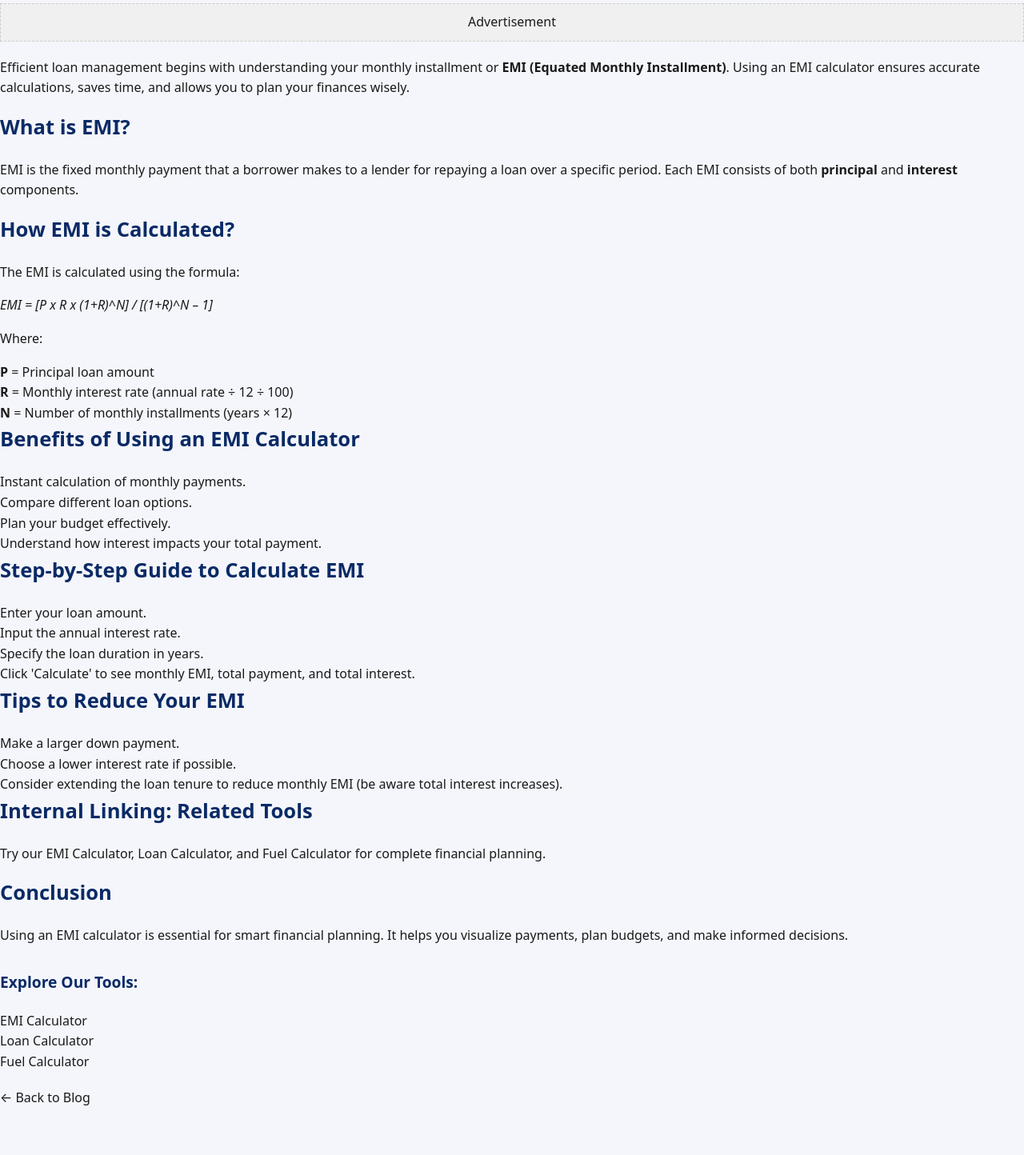
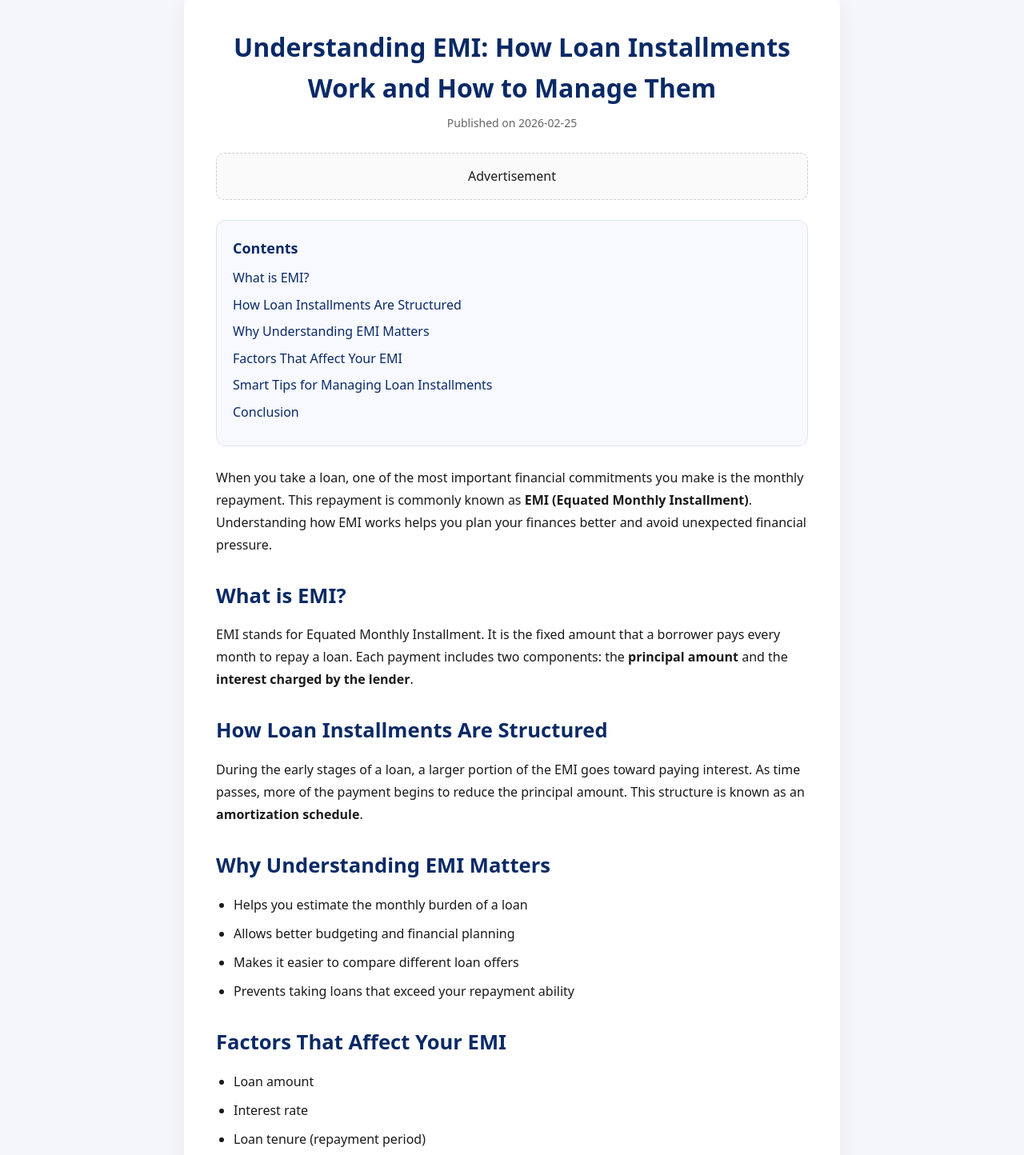
Before and after one commit to Sawbean/Finance-tools, a Next.js app: page /blog/emi-calculator-guide in a window 1280 px wide. Shown: the part 140-1584 px from the top of the page at 80% size. Built offline with nearby package versions, Linux system fonts and the light colour scheme.

Commit message:
update eveerything

```diff
--- a/data/blogPosts.js
+++ b/data/blogPosts.js
@@ -1,91 +1,169 @@
 // data/blogPosts.js
+
 export const blogContent = {
+
   "emi-calculator-guide": {
-    title: "EMI Calculator Guide: How to Calculate Your Loan Installments Easily",
-    description: "Learn how to calculate your EMI, understand interest, and plan your loan repayments efficiently with our step-by-step EMI guide.",
-    keywords: ["EMI calculator", "loan EMI", "monthly installment", "finance calculator", "Nepal loans", "ToolFinance"],
+    title: "Understanding EMI: How Loan Installments Work and How to Manage Them",
+    description: "Learn what EMI means, how loan installments are structured, and how to manage monthly repayments effectively for better financial planning.",
+    keywords: ["EMI meaning", "loan EMI", "monthly installment", "loan repayment", "finance Nepal", "ToolFinance"],
     publishDate: "2026-02-25",
+
     content: `
-      <p>Efficient loan management begins with understanding your monthly installment or <strong>EMI (Equated Monthly Installment)</strong>. Using an EMI calculator ensures accurate calculations, saves time, and allows you to plan your finances wisely.</p>
+      <p>When you take a loan, one of the most important financial commitments you make is the monthly repayment. This repayment is commonly known as <strong>EMI (Equated Monthly Installment)</strong>. Understanding how EMI works helps you plan your finances better and avoid unexpected financial pressure.</p>
+
       <h2>What is EMI?</h2>
-      <p>EMI is the fixed monthly payment that a borrower makes to a lender for repaying a loan over a specific period. Each EMI consists of both <strong>principal</strong> and <strong>interest</strong> components.</p>
-      <h2>How EMI is Calculated?</h2>
-      <p>The EMI is calculated using the formula:</p>
-      <p><em>EMI = [P x R x (1+R)^N] / [(1+R)^N – 1]</em></p>
-      <p>Where:</p>
+      <p>EMI stands for Equated Monthly Installment. It is the fixed amount that a borrower pays every month to repay a loan. Each payment includes two components: the <strong>principal amount</strong> and the <strong>interest charged by the lender</strong>.</p>
+
+      <h2>How Loan Installments Are Structured</h2>
+      <p>During the early stages of a loan, a larger portion of the EMI goes toward paying interest. As time passes, more of the payment begins to reduce the principal amount. This structure is known as an <strong>amortization schedule</strong>.</p>
+
+      <h2>Why Understanding EMI Matters</h2>
       <ul>
-        <li><strong>P</strong> = Principal loan amount</li>
-        <li><strong>R</strong> = Monthly interest rate (annual rate ÷ 12 ÷ 100)</li>
-        <li><strong>N</strong> = Number of monthly installments (years × 12)</li>
+        <li>Helps you estimate the monthly burden of a loan</li>
+        <li>Allows better budgeting and financial planning</li>
+        <li>Makes it easier to compare different loan offers</li>
+        <li>Prevents taking loans that exceed your repayment ability</li>
       </ul>
-      <h2>Benefits of Using an EMI Calculator</h2>
+
+      <h2>Factors That Affect Your EMI</h2>
       <ul>
-        <li>Instant calculation of monthly payments.</li>
-        <li>Compare different loan options.</li>
-        <li>Plan your budget effectively.</li>
-        <li>Understand how interest impacts your total payment.</li>
+        <li>Loan amount</li>
+        <li>Interest rate</li>
+        <li>Loan tenure (repayment period)</li>
+        <li>Type of loan (fixed or variable interest)</li>
       </ul>
-      <h2>Step-by-Step Guide to Calculate EMI</h2>
-      <ol>
-        <li>Enter your loan amount.</li>
-        <li>Input the annual interest rate.</li>
-        <li>Specify the loan duration in years.</li>
-        <li>Click 'Calculate' to see monthly EMI, total payment, and total interest.</li>
-      </ol>
-      <h2>Tips to Reduce Your EMI</h2>
+
+      <h2>Smart Tips for Managing Loan Installments</h2>
       <ul>
-        <li>Make a larger down payment.</li>
-        <li>Choose a lower interest rate if possible.</li>
-        <li>Consider extending the loan tenure to reduce monthly EMI (be aware total interest increases).</li>
+        <li>Borrow only what you can comfortably repay.</li>
+        <li>Choose the shortest tenure you can afford.</li>
+        <li>Make partial prepayments if your lender allows it.</li>
+        <li>Track interest rates to see if refinancing is possible.</li>
       </ul>
-      <h2>Internal Linking: Related Tools</h2>
-      <p>Try our <a href="/tools/emi">EMI Calculator</a>, <a href="/tools/loan">Loan Calculator</a>, and <a href="/tools/fuel">Fuel Calculator</a> for complete financial planning.</p>
+
       <h2>Conclusion</h2>
-      <p>Using an EMI calculator is essential for smart financial planning. It helps you visualize payments, plan budgets, and make informed decisions.</p>
+      <p>Understanding EMI helps you make smarter borrowing decisions. By evaluating loan terms carefully and planning repayments in advance, you can maintain financial stability while achieving your financial goals.</p>
     `,
-    jsonLD: {
-      "@context": "https://schema.org",
-      "@type": "Article",
-      "headline": "EMI Calculator Guide: How to Calculate Your Loan Installments Easily",
-      "description": "Learn how to calculate your EMI, understand interest, and plan your loan repayments efficiently with our step-by-step EMI guide.",
-      "datePublished": "2026-02-25",
-      "author": { "@type": "Organization", "name": "ToolFinance" },
-      "mainEntityOfPage": { "@type": "WebPage", "@id": "https://finance-tools-mu.vercel.app/blog/emi-calculator-guide" }
-    }
+
+    faq: [
+      {
+        question: "What does EMI stand for?",
+        answer: "EMI stands for Equated Monthly Installment. It is the fixed amount paid every month to repay a loan."
+      },
+      {
+        question: "Does EMI include interest and principal?",
+        answer: "Yes. Every EMI payment includes both the principal amount and the interest charged by the lender."
+      },
+      {
+        question: "Can EMI change during the loan period?",
+        answer: "EMI usually stays fixed for loans with fixed interest rates. However, loans with variable interest rates may change if interest rates change."
+      }
+    ]
   },
 
-  // Repeat same pattern for loan-calculator-guide & fuel-calculator-guide
+
   "loan-calculator-guide": {
-    title: "Loan Calculator Guide: How to Calculate Your Loan Payments Accurately",
-    description: "Learn how to calculate your loan monthly payments, total interest, and total payment easily using our step-by-step Loan Calculator guide.",
-    keywords: ["Loan calculator", "interest calculator", "monthly loan payment", "loan planning", "finance tools", "Nepal loans", "ToolFinance"],
+    title: "Understanding Loans: Key Concepts Every Borrower Should Know",
+    description: "Learn the essential concepts of loans including interest rates, repayment periods, and responsible borrowing practices.",
+    keywords: ["loan basics", "loan interest", "borrowing guide", "loan planning", "finance Nepal", "ToolFinance"],
     publishDate: "2026-02-25",
-    content: `...same content you already have...`,
-    jsonLD: {
-      "@context": "https://schema.org",
-      "@type": "Article",
-      "headline": "Loan Calculator Guide: How to Calculate Your Loan Payments Accurately",
-      "description": "Learn how to calculate your loan monthly payments, total interest, and total payment easily using our step-by-step Loan Calculator guide.",
-      "datePublished": "2026-02-25",
-      "author": { "@type": "Organization", "name": "ToolFinance" },
-      "mainEntityOfPage": { "@type": "WebPage", "@id": "https://finance-tools-mu.vercel.app/blog/loan-calculator-guide" }
-    }
+
+    content: `
+      <p>Loans are one of the most common financial tools used by individuals and businesses. Whether it is for buying a house, purchasing a vehicle, or funding education, understanding how loans work is essential before making a borrowing decision.</p>
+
+      <h2>What is a Loan?</h2>
+      <p>A loan is money borrowed from a bank, financial institution, or lender with the agreement that it will be repaid over time along with interest.</p>
+
+      <h2>Common Types of Loans</h2>
+      <ul>
+        <li>Personal loans</li>
+        <li>Home loans</li>
+        <li>Vehicle loans</li>
+        <li>Education loans</li>
+        <li>Business loans</li>
+      </ul>
+
+      <h2>Key Factors to Consider Before Taking a Loan</h2>
+      <ul>
+        <li>The interest rate offered by the lender</li>
+        <li>The repayment tenure</li>
+        <li>Processing fees and additional charges</li>
+        <li>Your monthly repayment capacity</li>
+      </ul>
+
+      <h2>Importance of Responsible Borrowing</h2>
+      <p>Taking a loan can help you achieve important financial goals, but excessive borrowing can create long-term financial stress. Responsible borrowing means choosing loan amounts and repayment terms that match your income and financial stability.</p>
+
+      <h2>Conclusion</h2>
+      <p>Understanding loan fundamentals helps you make informed financial decisions. Before borrowing, evaluate interest rates, repayment terms, and your financial capacity to ensure the loan works in your favor.</p>
+    `,
+
+    faq: [
+      {
+        question: "What is the most important factor when choosing a loan?",
+        answer: "Interest rate and repayment tenure are the most important factors because they determine how much you will pay over the life of the loan."
+      },
+      {
+        question: "Is a longer loan tenure better?",
+        answer: "A longer tenure reduces monthly payments but increases the total interest paid."
+      },
+      {
+        question: "Can I repay a loan early?",
+        answer: "Many lenders allow early repayment, but some may charge prepayment fees."
+      }
+    ]
   },
 
+
   "fuel-calculator-guide": {
-    title: "Fuel Cost Calculator Guide: How to Estimate Your Vehicle Fuel Expenses",
-    description: "Calculate your vehicle fuel consumption and total fuel cost accurately with our comprehensive Fuel Cost Calculator guide.",
-    keywords: ["Fuel calculator", "fuel cost calculator", "vehicle mileage", "fuel consumption", "distance calculator", "Nepal fuel prices", "ToolFinance"],
+    title: "Understanding Fuel Costs: How to Estimate and Manage Vehicle Expenses",
+    description: "Learn how fuel consumption, distance, and fuel prices affect your vehicle expenses and how to manage fuel costs efficiently.",
+    keywords: ["fuel cost", "fuel consumption", "vehicle expenses", "fuel efficiency", "Nepal fuel prices", "ToolFinance"],
     publishDate: "2026-02-25",
-    content: `...same content you already have...`,
-    jsonLD: {
-      "@context": "https://schema.org",
-      "@type": "Article",
-      "headline": "Fuel Cost Calculator Guide: How to Estimate Your Vehicle Fuel Expenses",
-      "description": "Calculate your vehicle fuel consumption and total fuel cost accurately with our comprehensive Fuel Cost Calculator guide.",
-      "datePublished": "2026-02-25",
-      "author": { "@type": "Organization", "name": "ToolFinance" },
-      "mainEntityOfPage": { "@type": "WebPage", "@id": "https://finance-tools-mu.vercel.app/blog/fuel-calculator-guide" }
-    }
+
+    content: `
+      <p>Fuel expenses are one of the most common ongoing costs for vehicle owners. Understanding how fuel consumption works can help drivers estimate travel costs and manage transportation expenses more effectively.</p>
+
+      <h2>What Determines Fuel Consumption?</h2>
+      <ul>
+        <li>Vehicle engine size</li>
+        <li>Driving habits</li>
+        <li>Road conditions</li>
+        <li>Vehicle maintenance</li>
+      </ul>
+
+      <h2>Why Monitoring Fuel Costs Matters</h2>
+      <p>Tracking fuel expenses allows drivers to understand how much they spend on transportation and helps them identify ways to improve fuel efficiency.</p>
+
+      <h2>Tips to Improve Fuel Efficiency</h2>
+      <ul>
+        <li>Maintain proper tire pressure</li>
+        <li>Avoid sudden acceleration and braking</li>
+        <li>Keep your vehicle regularly serviced</li>
+        <li>Plan routes to avoid unnecessary distance</li>
+      </ul>
+
+      <h2>Planning Travel Costs</h2>
+      <p>Before long trips, estimating fuel expenses helps drivers plan their budgets more accurately. Understanding fuel consumption also helps compare vehicles based on operating cost.</p>
+
+      <h2>Conclusion</h2>
+      <p>Fuel cost awareness allows vehicle owners to manage transportation expenses more effectively. Small improvements in driving habits and vehicle maintenance can lead to noticeable savings over time.</p>
+    `,
+
+    faq: [
+      {
+        question: "What affects fuel consumption the most?",
+        answer: "Driving habits, vehicle maintenance, and road conditions are the biggest factors affecting fuel consumption."
+      },
+      {
+        question: "How can I reduce fuel expenses?",
+        answer: "Driving smoothly, maintaining tire pressure, and regular vehicle servicing can significantly reduce fuel consumption."
+      },
+      {
+        question: "Why should I track fuel costs?",
+        answer: "Tracking fuel costs helps you understand transportation expenses and improve budget planning."
+      }
+    ]
   }
+
 };
--- a/pages/blog/[slug].js
+++ b/pages/blog/[slug].js
@@ -1,31 +1,41 @@
 // pages/blog/[slug].js
+
 import Head from "next/head";
 import Link from "next/link";
 import { useRouter } from "next/router";
 import { blogContent } from "../../data/blogPosts";
 
 export default function BlogPost() {
+
   const router = useRouter();
   const { slug } = router.query;
 
   if (!slug) return <p>Loading...</p>;
 
   const post = blogContent[slug];
+
   if (!post) return <p>Post not found.</p>;
 
-  // JSON-LD structured data
+
+  /* ================================
+     JSON-LD STRUCTURED DATA
+  ================================= */
+
   const jsonLd = {
     "@context": "https://schema.org",
     "@type": "BlogPosting",
     "headline": post.title,
     "description": post.description,
-    "author": { "@type": "Organization", "name": "ToolFinance" },
+    "author": {
+      "@type": "Organization",
+      "name": "ToolFinance"
+    },
     "publisher": {
       "@type": "Organization",
       "name": "ToolFinance",
       "logo": {
         "@type": "ImageObject",
-        "url": "https://finance-tools-mu.vercel.app/logo.png" // Your real logo URL
+        "url": "https://finance-tools-mu.vercel.app/logo.png"
       }
     },
     "datePublished": post.publishDate,
@@ -35,60 +45,133 @@ export default function BlogPost() {
     }
   };
 
+
+  /* ================================
+     EXTRACT H2 HEADINGS FOR TOC
+  ================================= */
+
+  const headings =
+    post.content.match(/<h2>(.*?)<\/h2>/g)?.map((h) =>
+      h.replace(/<\/?h2>/g, "")
+    ) || [];
+
+
+  /* ================================
+     ADD ID TO EACH H2 FOR ANCHOR LINK
+  ================================= */
+
+  let sectionIndex = 0;
+
+  const contentWithIds = post.content.replace(
+    /<h2>/g,
+    () => `<h2 id="section-${sectionIndex++}">`
+  );
+
+
   return (
-    <div className="blog-container">
+
+    <div className="container blog-page">
+
       <Head>
+
         <title>{post.title} | ToolFinance</title>
+
         <meta name="description" content={post.description} />
+
         <meta name="keywords" content={post.keywords.join(", ")} />
+
         <link
           rel="canonical"
           href={`https://finance-tools-mu.vercel.app/blog/${slug}`}
         />
+
         <script
           type="application/ld+json"
-          dangerouslySetInnerHTML={{ __html: JSON.stringify(jsonLd) }}
+          dangerouslySetInnerHTML={{
+            __html: JSON.stringify(jsonLd)
+          }}
         />
+
       </Head>
 
-      <h1>{post.title}</h1>
 
-      {/* AdSense placeholder */}
-      <div
-        className="adsense-placeholder"
-        style={{
-          margin: "20px 0",
-          textAlign: "center",
-          background: "#f0f0f0",
-          padding: "10px",
-          border: "1px dashed #ccc"
-        }}
-      >
+      {/* BLOG HEADER */}
+
+      <div className="blog-header">
+
+        <h1>{post.title}</h1>
+
+        <p className="blog-date">
+          Published on {post.publishDate}
+        </p>
+
+      </div>
+
+
+
+      {/* ADS PLACEHOLDER */}
+
+      <div className="adsense-placeholder">
         Advertisement
       </div>
 
-      {/* Blog content rendered as HTML */}
-      <div dangerouslySetInnerHTML={{ __html: post.content }} />
 
-      <div style={{ marginTop: "30px" }}>
-        <h3>Explore Our Tools:</h3>
-        <ul>
-          <li>
-            <Link href="/tools/emi">EMI Calculator</Link>
-          </li>
-          <li>
-            <Link href="/tools/loan">Loan Calculator</Link>
-          </li>
-          <li>
-            <Link href="/tools/fuel">Fuel Calculator</Link>
-          </li>
-        </ul>
+
+      {/* TABLE OF CONTENTS */}
+
+      {headings.length > 0 && (
+
+        <div className="table-of-contents">
+
+          <h3>Contents</h3>
+
+          <ul>
+
+            {headings.map((heading, index) => (
+
+              <li key={index}>
+
+                <a href={`#section-${index}`}>
+                  {heading}
+                </a>
+
+              </li>
+
+            ))}
+
+          </ul>
+
+        </div>
+
+      )}
+
+
+
+      {/* BLOG CONTENT */}
+
+      <div
+        className="blog-content"
+        dangerouslySetInnerHTML={{ __html: contentWithIds }}
+      />
+
+
+
+      {/* BOTTOM ACTION BUTTONS */}
+
+      <div className="blog-bottom-actions">
+
+        <Link href="/" className="blog-action-btn">
+          Explore More Tools
+        </Link>
+
+        <Link href="/blog" className="blog-action-btn secondary">
+          More About Finance
+        </Link>
+
       </div>
 
-      {/* Back link */}
-      <Link href="/blog" className="back-link" style={{ display: "block", marginTop: "20px" }}>
-        ← Back to Blog
-      </Link>
     </div>
+
   );
+
 }
--- a/styles/globals.css
+++ b/styles/globals.css
@@ -505,3 +505,136 @@ p { margin-bottom: 16px; }
   margin-top: 25px;
   margin-bottom: 10px;
 }
+
+/* ===============================
+   BLOG POST PAGE (PROFESSIONAL)
+================================ */
+
+.blog-page {
+  max-width: 820px;
+}
+
+/* Blog header */
+
+.blog-header {
+  text-align: center;
+  margin-bottom: 20px;
+}
+
+.blog-header h1 {
+  font-size: 2rem;
+  margin-bottom: 8px;
+}
+
+.blog-date {
+  font-size: 14px;
+  color: #666;
+}
+
+/* Blog Content */
+
+.blog-content {
+  margin-top: 20px;
+  font-size: 16px;
+  line-height: 1.75;
+}
+
+.blog-content h2 {
+  margin-top: 28px;
+  margin-bottom: 12px;
+}
+
+.blog-content h3 {
+  margin-top: 20px;
+  margin-bottom: 10px;
+}
+
+.blog-content ul,
+.blog-content ol {
+  margin-left: 22px;
+  margin-bottom: 18px;
+}
+
+.blog-content li {
+  margin-bottom: 8px;
+}
+
+.blog-content a {
+  color: var(--primary);
+  font-weight: 500;
+}
+
+/* Adsense placeholder */
+
+.adsense-placeholder {
+  margin: 25px auto;
+  padding: 16px;
+  text-align: center;
+  border: 1px dashed #ccc;
+  background: #fafafa;
+  border-radius: 10px;
+}
+
+/* Bottom buttons */
+
+.blog-bottom-actions {
+  display: flex;
+  justify-content: center;
+  gap: 18px;
+  margin-top: 40px;
+  flex-wrap: wrap;
+}
+
+.blog-action-btn {
+  padding: 14px 22px;
+  background: var(--primary);
+  color: white;
+  border-radius: 10px;
+  font-weight: 600;
+  transition: 0.25s ease;
+}
+
+.blog-action-btn.secondary {
+  background: #f0e68c;
+  color: #333;
+}
+
+.blog-action-btn:hover {
+  transform: translateY(-3px);
+  box-shadow: 0 8px 18px rgba(0,0,0,0.15);
+}
+
+/* ===============================
+   TABLE OF CONTENTS
+================================ */
+
+.table-of-contents {
+  background: #f7f9ff;
+  border: 1px solid #dbe3f2;
+  border-radius: 12px;
+  padding: 20px;
+  margin: 25px 0;
+}
+
+.table-of-contents h3 {
+  margin-bottom: 10px;
+  font-size: 18px;
+}
+
+.table-of-contents ul {
+  list-style: none;
+  padding-left: 0;
+}
+
+.table-of-contents li {
+  margin-bottom: 8px;
+}
+
+.table-of-contents a {
+  color: var(--primary);
+  font-weight: 500;
+}
+
+.table-of-contents a:hover {
+  text-decoration: underline;
+}
```
